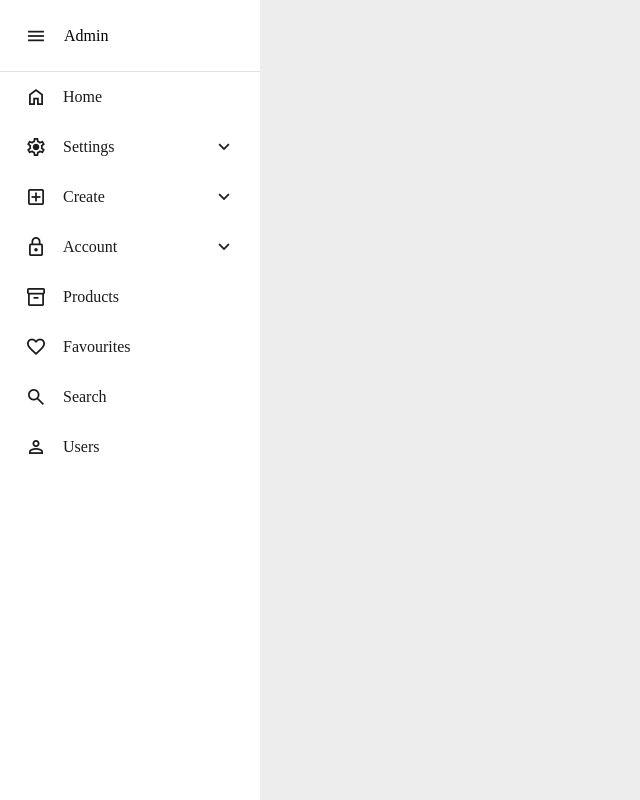
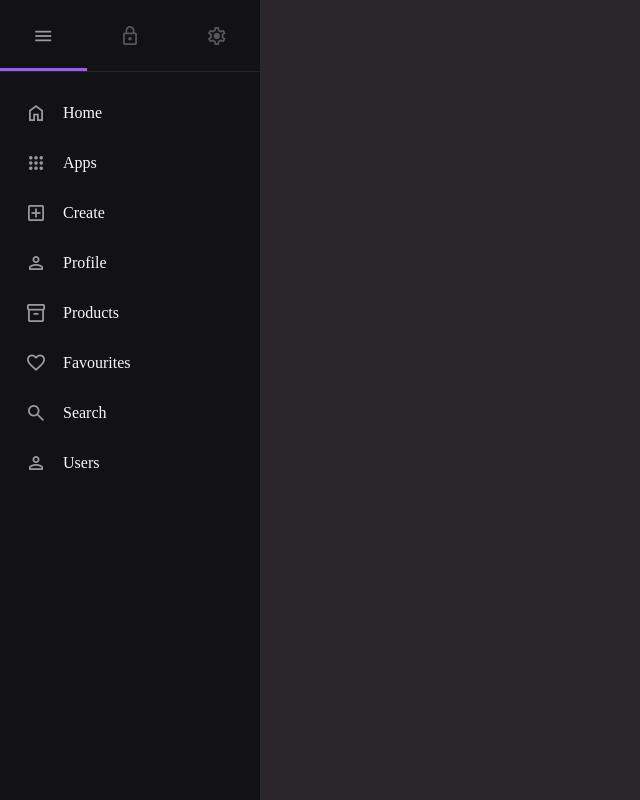
Before and after one commit to frontend-joe/react-sidebars, a React (Create React App) app: page / in a window 1280 px wide. Shown: the whole page, without its empty margins (0-640 px from the left). Built offline with nearby package versions, Linux system fonts and the light colour scheme.

Commit message:
adding sidebar-4

```diff
--- a/src/App.tsx
+++ b/src/App.tsx
@@ -1,4 +1,4 @@
-import { Sidebar as Example } from "./sidebars/sidebar-3/Sidebar";
+import { Sidebar as Example } from "./sidebars/sidebar-4/Sidebar";
 // import { Concept as Example } from "./concepts/concept-1/Concept";
 
 function App() {
--- /dev/null
+++ b/src/sidebars/sidebar-4/Sidebar.tsx
@@ -0,0 +1,155 @@
+import { FC, useEffect, useRef, useState } from "react";
+import "./styles.css";
+import Logo from "./logo.png";
+
+const menuItems = [
+  {
+    name: "Home",
+    icon: "home",
+  },
+  {
+    name: "Apps",
+    icon: "apps",
+  },
+  {
+    name: "Create",
+    icon: "add_box",
+  },
+  {
+    name: "Profile",
+    icon: "person",
+  },
+  {
+    name: "Products",
+    icon: "inventory_2",
+  },
+  {
+    name: "Favourites",
+    icon: "favorite",
+  },
+  {
+    name: "Search",
+    icon: "search",
+  },
+  {
+    name: "Users",
+    icon: "person",
+  },
+];
+
+const Icon = ({ icon }: { icon: string }) => (
+  <span className="material-symbols-outlined">{icon}</span>
+);
+
+const tabs = ["menu", "lock", "settings"];
+
+type HeaderProps = {
+  activeTab: number;
+  onTabClicked: (tab: number) => void;
+};
+
+const NavHeader: FC<HeaderProps> = ({ activeTab, onTabClicked }) => (
+  <header className="sidebar-header">
+    {tabs.map((tab, index) => (
+      <button
+        key={tab}
+        type="button"
+        onClick={() => onTabClicked(index)}
+        className={`${activeTab === index ? "active" : ""}`}
+      >
+        <Icon icon={tab} />
+      </button>
+    ))}
+    <div
+      className="underline"
+      style={{
+        translate: `${activeTab * 100}% 0`,
+      }}
+    />
+  </header>
+);
+
+type ButtonProps = {
+  name: string;
+  icon?: string;
+};
+
+const NavButton: FC<ButtonProps> = ({ name, icon }) => (
+  <button type="button">
+    {icon && <Icon icon={icon} />}
+    <span>{name}</span>
+  </button>
+);
+
+export const Sidebar = () => {
+  const [activeTab, setActiveTab] = useState<number>(0);
+
+  const handleTabClicked = (tab: number) => {
+    setActiveTab(tab);
+  };
+
+  return (
+    <aside className="sidebar">
+      <NavHeader activeTab={activeTab} onTabClicked={handleTabClicked} />
+
+      <div className="tabs">
+        <div
+          style={{
+            translate: `-${
+              activeTab === 0 ? 0 : (activeTab / tabs.length) * 100
+            }%`,
+          }}
+        >
+          <div>
+            {menuItems.map((item) => (
+              <NavButton name={item.name} icon={item.icon} />
+            ))}
+          </div>
+          <div>
+            <form>
+              <div className="textbox">
+                <span className="material-symbols-outlined">
+                  account_circle
+                </span>
+                <input placeholder="Name" type="text" required />
+              </div>
+              <div className="textbox">
+                <span className="material-symbols-outlined">lock</span>
+                <input placeholder="Password" type="password" required />
+              </div>
+              <div className="textbox">
+                <span className="material-symbols-outlined">email</span>
+                <input placeholder="Email" type="text" required />
+              </div>
+            </form>
+          </div>
+          <div>
+            <form>
+              <div className="row">
+                <div className="switch-label">Dark Mode</div>
+                <span className="switch">
+                  <input id="switch-round" type="checkbox" />
+                  <label htmlFor="switch-round"></label>
+                </span>
+              </div>
+              <div className="row">
+                <div className="switch-label">Accessibility Mode</div>
+                <span className="switch">
+                  <input id="switch-round" type="checkbox" />
+                  <label htmlFor="switch-round"></label>
+                </span>
+              </div>
+              <div className="row">
+                <div className="switch-label">Quirks Mode</div>
+                <span className="switch">
+                  <input id="switch-round" type="checkbox" />
+                  <label htmlFor="switch-round"></label>
+                </span>
+              </div>
+            </form>
+          </div>
+        </div>
+      </div>
+    </aside>
+  );
+};
--- /dev/null
+++ b/src/sidebars/sidebar-4/styles.css
@@ -0,0 +1,204 @@
+* {
+  box-sizing: border-box;
+}
+
+:root {
+  --tab-width: 260px;
+}
+
+body {
+  margin: 0;
+  background: #2a262c;
+  font-family: "Euclid Circular A";
+}
+
+button {
+  background: transparent;
+  border: 0;
+  padding: 0;
+  cursor: pointer;
+  text-align: left;
+}
+
+.sidebar {
+  position: fixed;
+  top: 0;
+  left: 0;
+  display: flex;
+  flex-direction: column;
+  width: var(--tab-width);
+  height: 100%;
+  background: #121114;
+  transition: width 0.4s;
+}
+
+header {
+  position: relative;
+  display: flex;
+  align-items: center;
+  height: 72px;
+  border-bottom: 1px solid rgb(225 225 225 / 10%);
+  margin-bottom: 16px;
+}
+
+.sidebar .sidebar-header button {
+  flex: 1 1 auto;
+  display: grid;
+  place-items: center;
+  opacity: 0.5;
+}
+
+.sidebar button .material-symbols-outlined {
+  color: #9c9c9c;
+}
+
+.sidebar .sidebar-header button.active {
+  opacity: 1;
+}
+
+header .underline {
+  position: absolute;
+  left: 0;
+  bottom: 0;
+  width: 33.33%;
+  height: 3px;
+  background: #9d5bff;
+  transition: 0.3s;
+}
+
+.sidebar button {
+  position: relative;
+  display: flex;
+  gap: 16px;
+  align-items: center;
+  height: 50px;
+  width: 100%;
+  font-family: inherit;
+  font-size: 16px;
+  font-weight: 400;
+  line-height: 1;
+  padding: 0 25px;
+  color: #f9f9f9;
+}
+
+.material-symbols-outlined {
+  font-size: 22px;
+}
+
+.tabs {
+  flex: 1 1 auto;
+  position: relative;
+  overflow: hidden;
+}
+
+.tabs > div {
+  position: absolute;
+  top: 0;
+  left: 0;
+  transition: 0.3s;
+  display: flex;
+}
+
+.tabs > div > div {
+  width: var(--tab-width);
+}
+
+form button,
+form input {
+  border: 0;
+  padding: 16px;
+  width: 100%;
+  height: 60px;
+  background: transparent;
+  font-family: inherit;
+  font-size: 14px;
+  outline: none;
+}
+
+form {
+  margin: 0;
+  display: grid;
+  padding: 10px 32px;
+  gap: 16px;
+}
+
+.textbox {
+  position: relative;
+}
+
+.textbox span {
+  position: absolute;
+  top: 50%;
+  translate: 0 -50%;
+  left: 16px;
+  font-size: 20px;
+  pointer-events: none;
+  color: rgb(255 255 255 / 40%);
+}
+
+.textbox input {
+  padding: 0 24px 0 46px;
+  border-radius: 6px;
+  border: 2px solid rgb(225 225 225 / 10%);
+  color: rgb(255 255 255 / 96%);
+  height: 50px;
+}
+
+.row {
+  display: flex;
+  justify-content: space-between;
+  margin-bottom: 10px;
+}
+
+.switch-label {
+  font-size: 14px;
+  color: rgb(225 225 225 / 60%);
+}
+
+.switch {
+  display: inline-block;
+}
+
+.switch input {
+  display: none;
+}
+
+.switch label {
+  display: block;
+  width: 40px;
+  height: 20px;
+  padding: 2px;
+  border-radius: 15px;
+  border: 2px solid #7e8382;
+  cursor: pointer;
+  transition: 0.3s;
+}
+
+.switch label::after {
+  content: "";
+  display: inherit;
+  width: 12px;
+  height: 12px;
+  border-radius: 12px;
+  background: #7e8382;
+  transition: 0.3s;
+}
+
+.switch input:checked ~ label {
+  border-color: #25c89c;
+}
+
+.switch input:checked ~ label::after {
+  translate: 20px 0;
+  background: #25c89c;
+}
+
+.switch input:disabled ~ label {
+  opacity: 0.35;
+  cursor: not-allowed;
+}
+
+.switch.square label,
+.switch.square label::after {
+  border-radius: 0;
+}
```
